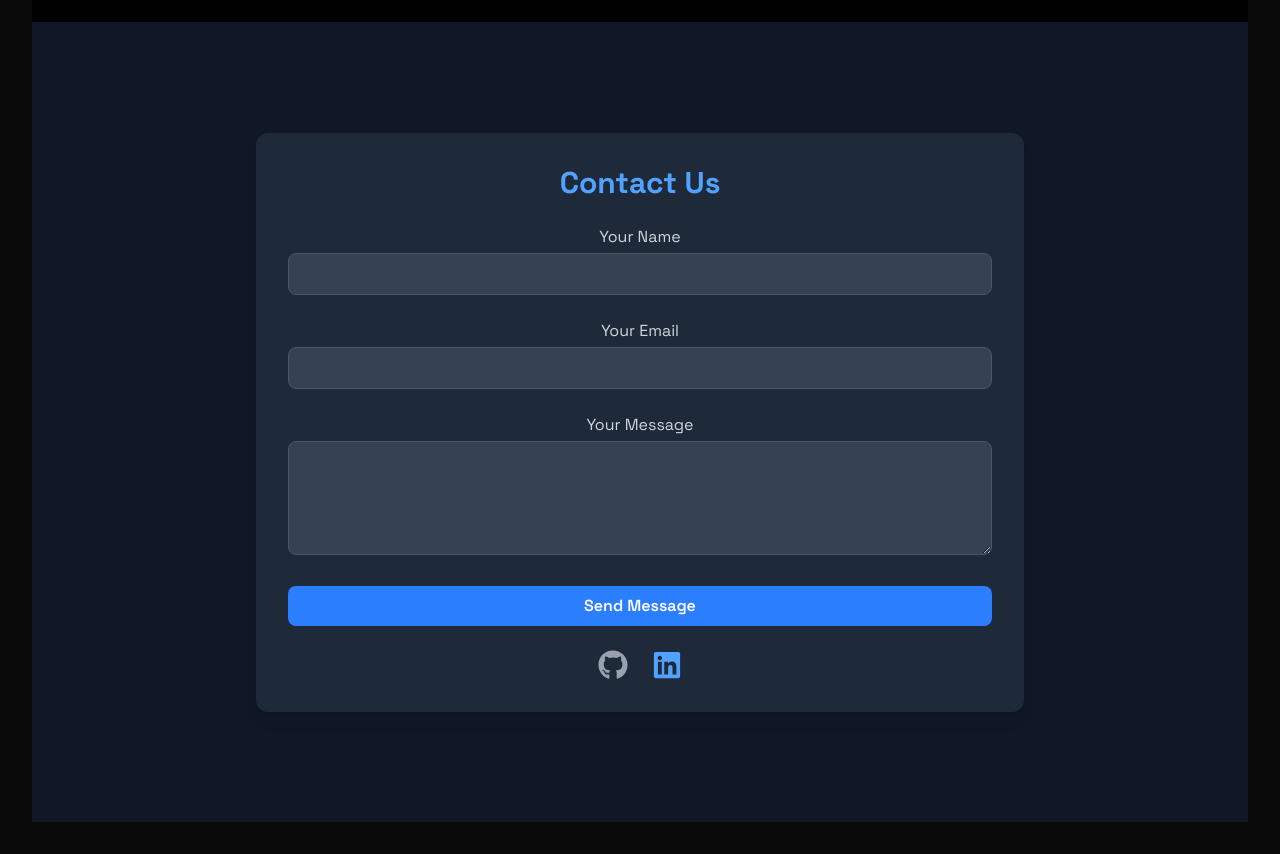
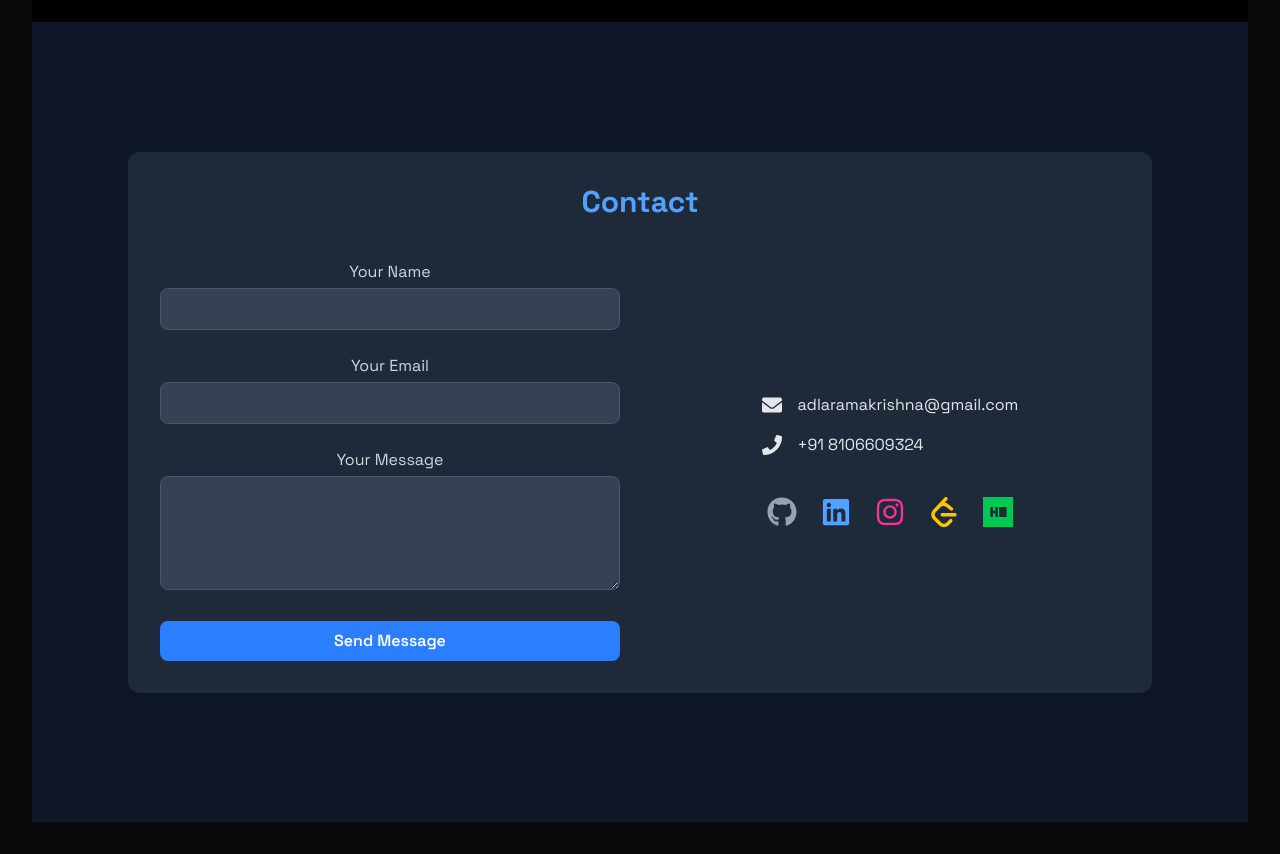
Before and after one commit to Ramakrish21/Portfolio_Website_Ram, a React (Vite) app: page / in a window 1280 px wide. Shown: the part 2880-3734 px from the top of the page. Built offline with nearby package versions, Linux system fonts and the light colour scheme.

Commit message:
updated contact page and resume-home-page

```diff
--- a/src/component/sections/Contact.jsx
+++ b/src/component/sections/Contact.jsx
@@ -1,6 +1,7 @@
 import { useRef, useState } from "react";
 import emailjs from "@emailjs/browser";
-import { FaGithub, FaLinkedin } from "react-icons/fa";
+import { FaGithub, FaLinkedin, FaInstagram, FaEnvelope, FaPhone } from "react-icons/fa";
+import { SiLeetcode, SiHackerrank } from "react-icons/si";
 
 export const Contact = () => {
   const form = useRef();
@@ -26,11 +27,12 @@ export const Contact = () => {
 
   return (
     <section id="contact" className="min-h-screen flex items-center justify-center bg-gray-900 text-white py-20">
-      <div className="max-w-3xl w-full mx-auto p-8 bg-gray-800 rounded-xl shadow-lg">
-        <h2 className="text-3xl font-bold text-center text-blue-400 mb-6">Contact Us</h2>
+      <div className="max-w-5xl w-full mx-auto p-8 bg-gray-800 rounded-xl shadow-lg">
+        <h2 className="text-3xl font-bold text-center text-blue-400 mb-10">Contact</h2>
 
+        <div className="grid md:grid-cols-2 gap-10">
+          {/* Left: Contact Form */}
           <form ref={form} onSubmit={sendEmail} className="space-y-6">
-          {/* Name Field */}
             <div>
               <label className="block text-gray-300 mb-1">Your Name</label>
               <input
@@ -41,7 +43,6 @@ export const Contact = () => {
               />
             </div>
 
-          {/* Email Field */}
             <div>
               <label className="block text-gray-300 mb-1">Your Email</label>
               <input
@@ -52,7 +53,6 @@ export const Contact = () => {
               />
             </div>
 
-          {/* Message Field */}
             <div>
               <label className="block text-gray-300 mb-1">Your Message</label>
               <textarea
@@ -63,21 +63,38 @@ export const Contact = () => {
               ></textarea>
             </div>
 
-          {/* Submit Button */}
             <button
               type="submit"
               className="w-full bg-blue-500 hover:bg-blue-600 transition-all text-white font-semibold py-2 rounded-lg"
             >
               Send Message
             </button>
+
+            {message && <p className="text-green-400 text-center">{message}</p>}
           </form>
 
-        {/* Status Message */}
-        {message && <p className="text-center text-green-400 mt-4">{message}</p>}
+          {/* Right: Contact Info and Social Links */}
+          <div className="flex flex-col items-center justify-center text-center space-y-6">
+            {/* Email and Phone Icons with Text Side by Side */}
+            <div className="space-y-4">
+              <a
+                href="mailto:adlaramakrishna@gmail.com"
+                className="flex items-center gap-4 text-gray-200 hover:text-blue-400 cursor-pointer transition-colors"
+              >
+                <FaEnvelope className="text-xl" />
+                <span>adlaramakrishna@gmail.com</span>
+              </a>
+              <a
+                href="tel:+918106609324"
+                className="flex items-center gap-4 text-gray-200 hover:text-blue-400 cursor-pointer transition-colors"
+              >
+                <FaPhone className="text-xl" />
+                <span>+91 8106609324</span>
+              </a>
+            </div>
 
             {/* Social Links */}
-        <div className="flex justify-center gap-6 mt-6">
-          {/* GitHub */}
+            <div className="flex justify-center gap-6 mt-4 flex-wrap">
               <a
                 href="https://github.com/Ramakrish21"
                 target="_blank"
@@ -87,7 +104,6 @@ export const Contact = () => {
                 <FaGithub className="text-3xl" />
               </a>
 
-          {/* LinkedIn */}
               <a
                 href="https://www.linkedin.com/in/adlaramakrishna"
                 target="_blank"
@@ -96,6 +112,35 @@ export const Contact = () => {
               >
                 <FaLinkedin className="text-3xl" />
               </a>
+
+              <a
+                href="https://www.instagram.com/its_ramakrishna_reddy"
+                target="_blank"
+                rel="noopener noreferrer"
+                className="text-pink-500 hover:text-pink-400 transition-transform hover:scale-110"
+              >
+                <FaInstagram className="text-3xl" />
+              </a>
+
+              <a
+                href="https://leetcode.com/adlaramakrishna28"
+                target="_blank"
+                rel="noopener noreferrer"
+                className="text-yellow-400 hover:text-yellow-300 transition-transform hover:scale-110"
+              >
+                <SiLeetcode className="text-3xl" />
+              </a>
+
+              <a
+                href="https://www.hackerrank.com/adlaramakrishna"
+                target="_blank"
+                rel="noopener noreferrer"
+                className="text-green-500 hover:text-green-400 transition-transform hover:scale-110"
+              >
+                <SiHackerrank className="text-3xl" />
+              </a>
+            </div>
+          </div>
         </div>
       </div>
     </section>
--- a/src/component/sections/Home.jsx
+++ b/src/component/sections/Home.jsx
@@ -29,7 +29,7 @@ export const Home = () => {
 
               {/* View Resume Button */}
               <a
-                href="/AdlaRamaKrishna.pdf"
+                href="/AdlaRamakrishnaReddy.pdf"
                 download="Ramakrishna_Reddy_Resume.pdf"
                 className="bg-gray-700 text-white py-3 px-6 rounded font-medium transition relative overflow-hidden hover:bg-gray-600 hover:-translate-y-0.5"
               >
```
Also changed, not shown: 1 other file (tests, documents, lock files or other folders). Lines whose indentation alone changed are shown as unchanged.
